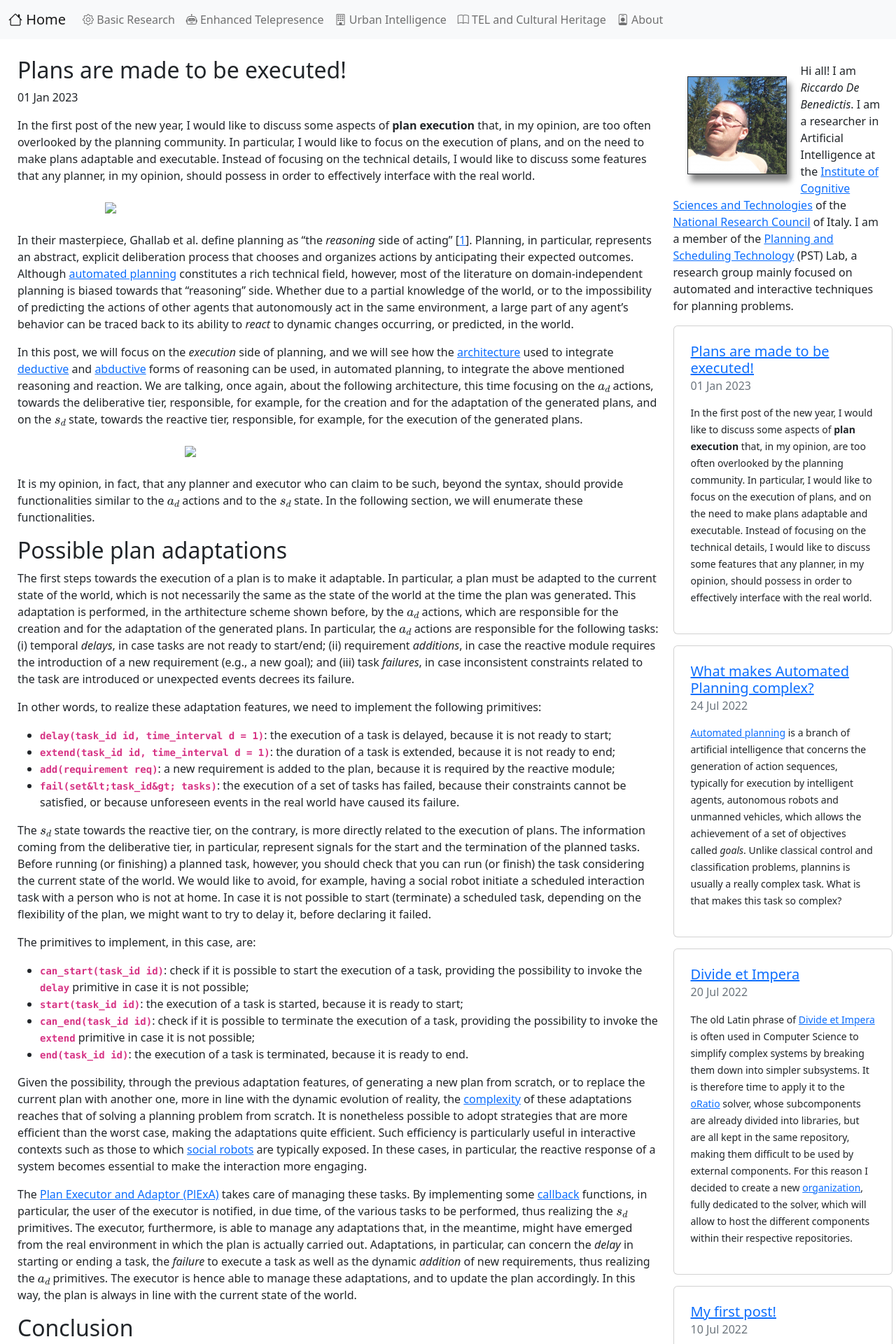
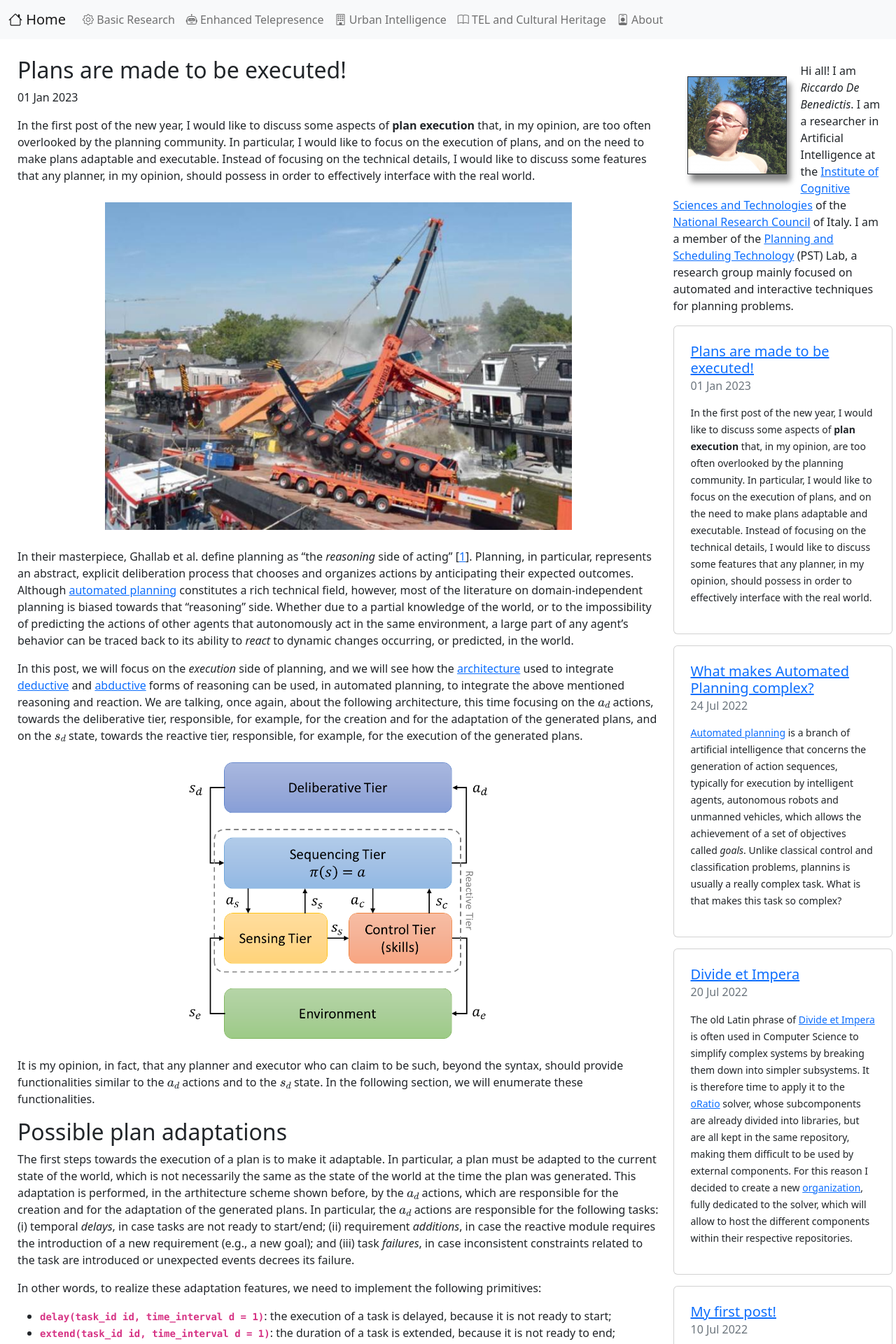
Before and after one commit to riccardodebenedictis/riccardodebenedictis.github.io, a Jekyll site: the page built from _posts/2023-01-01-plan_execution.md, in a window 1280 px wide. Shown: the top 1920 px of the page at 70% size. Built offline with Jekyll 4.4.1, drawn with Linux system fonts in a browser that asks for light colours.

Commit message:
minor improvements..

```diff
--- a/_posts/2023-01-01-plan_execution.md
+++ b/_posts/2023-01-01-plan_execution.md
@@ -5,13 +5,13 @@
 
 In the first post of the new year, I would like to discuss some aspects of **plan execution** that, in my opinion, are too often overlooked by the planning community. In particular, I would like to focus on the execution of plans, and on the need to make plans adaptable and executable. Instead of focusing on the technical details, I would like to discuss some features that any planner, in my opinion, should possess in order to effectively interface with the real world.
 
-<img style="display: block; margin-left: auto; margin-right: auto; width: 75%; padding: 10px;" src="../figures/2023-01-01-plan_execution/crane_failure.jpg">
+<img style="display: block; margin-left: auto; margin-right: auto; width: 75%; padding: 10px;" src="{{site.url}}/figures/2023-01-01-plan_execution/crane_failure.jpg">
 
 In their masterpiece, Ghallab et al. define planning as "the *reasoning* side of acting" \[[1](#r1)\]. Planning, in particular, represents an abstract, explicit deliberation process that chooses and organizes actions by anticipating their expected outcomes. Although [automated planning](https://en.wikipedia.org/wiki/Automated_planning_and_scheduling) constitutes a rich technical field, however, most of the literature on domain-independent planning is biased towards that "reasoning" side. Whether due to a partial knowledge of the world, or to the impossibility of predicting the actions of other agents that autonomously act in the same environment, a large part of any agent's behavior can be traced back to its ability to *react* to dynamic changes occurring, or predicted, in the world.
 
 In this post, we will focus on the *execution* side of planning, and we will see how the [architecture](/research/#putting-things-together) used to integrate [deductive](/research/#deductive-reasoning) and [abductive](/research/#abductive-reasoning) forms of reasoning can be used, in automated planning, to integrate the above mentioned reasoning and reaction. We are talking, once again, about the following architecture, this time focusing on the $a_d$ actions, towards the deliberative tier, responsible, for example, for the creation and for the adaptation of the generated plans, and on the $s_d$ state, towards the reactive tier, responsible, for example, for the execution of the generated plans.
 
-<img style="display: block; margin-left: auto; margin-right: auto; width: 50%; padding: 10px;" src="../figures/architecture.png">
+<img style="display: block; margin-left: auto; margin-right: auto; width: 50%; padding: 10px;" src="{{site.url}}/figures/architecture.png">
 
 It is my opinion, in fact, that any planner and executor who can claim to be such, beyond the syntax, should provide functionalities similar to the $a_d$ actions and to the $s_d$ state. In the following section, we will enumerate these functionalities.
 
```
Also changed, not shown: research.md (+1 -1 lines).
